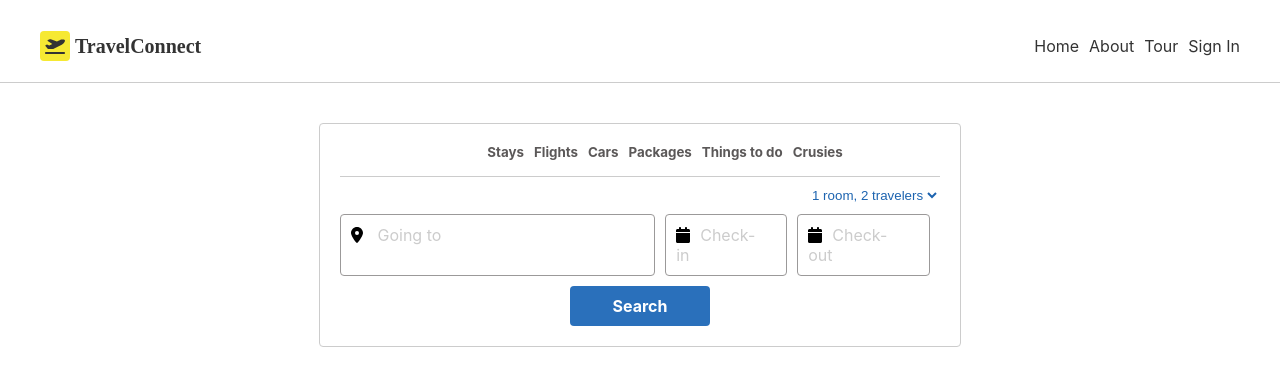
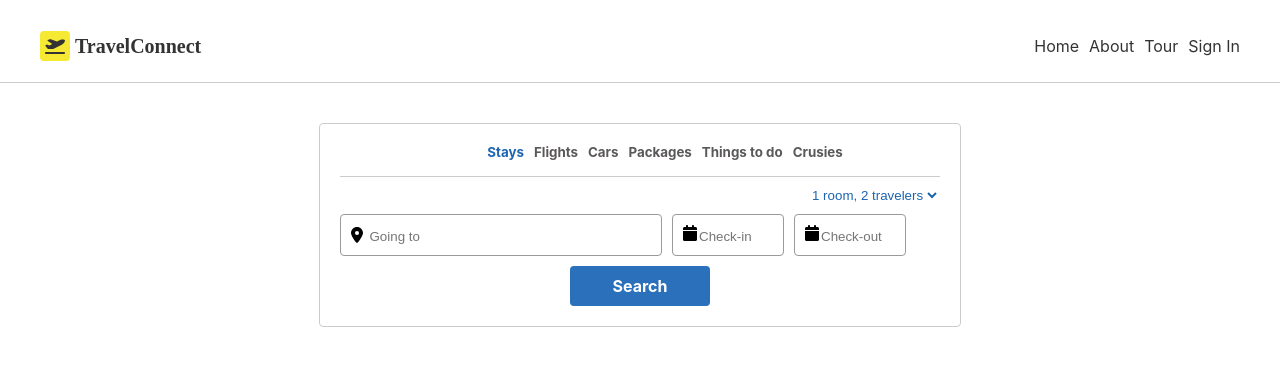
Before and after one commit to krithikaiyer99/travel-marketplace, a React (Create React App) app: page / in a window 1280 px wide. Shown: the top 386 px of the page. Built offline with nearby package versions, Linux system fonts and the light colour scheme.

Commit message:
search box complete

```diff
--- a/package.json
+++ b/package.json
@@ -11,6 +11,7 @@
     "@testing-library/react": "^13.4.0",
     "@testing-library/user-event": "^13.5.0",
     "react": "^18.2.0",
+    "react-datepicker": "^4.11.0",
     "react-dom": "^18.2.0",
     "react-router-dom": "^6.11.1",
     "react-scripts": "5.0.1",
--- a/src/Home/SearchBox.js
+++ b/src/Home/SearchBox.js
@@ -1,19 +1,51 @@
 import React, { useState } from "react";
 import { FontAwesomeIcon } from "@fortawesome/react-fontawesome";
+import DatePicker from "react-datepicker";
+import "react-datepicker/dist/react-datepicker.css";
 import { faMapMarkerAlt, faCalendar } from "@fortawesome/free-solid-svg-icons";
 
 import "./index.css";
 
 const SearchBox = () => {
-  const [selectedItem, setSelectedItem] = useState(null);
+  const [selectedItem, setSelectedItem] = useState("Stays");
   const [numTravelers, setNumTravelers] = useState(1);
+  const [showLocations, setShowLocations] = useState(false);
+  const [searchQuery, setSearchQuery] = useState("");
+  const [checkInDate, setCheckInDate] = useState(null);
+  const [checkOutDate, setCheckOutDate] = useState(null);
+  const [suggestions, setSuggestions] = useState([
+    "New York, NY",
+    "Seattle, WA",
+    "Boston, MA",
+  ]);
 
   const handleItemClick = (item) => {
     setSelectedItem(item);
+    setSearchQuery(item);
   };
 
   const handleNumTravelersChange = (event) => {
     setNumTravelers(event.target.value);
+  };
+  const handleLocationClick = () => {
+    setShowLocations(!showLocations);
+  };
+
+  const handleSearchChange = (event) => {
+    const query = event.target.value;
+    setSearchQuery(query);
+
+    // Perform search logic here to fetch suggestions based on the query
+    const fetchedSuggestions = []; // Replace with your own search logic
+    setSuggestions(fetchedSuggestions);
+  };
+
+  const handleCheckInDateChange = (date) => {
+    setCheckInDate(date);
+  };
+
+  const handleCheckOutDateChange = (date) => {
+    setCheckOutDate(date);
   };
 
   return (
@@ -74,22 +106,48 @@ const SearchBox = () => {
             </select>
           </div>
           <div className="search-box-search-field">
-            <div className="search-box-where">
+            <div className="search-box-where" onClick={handleLocationClick}>
               <FontAwesomeIcon icon={faMapMarkerAlt} />{" "}
-              <span className="placeholder">Going to</span>
+              <input
+                type="text"
+                className="search-input"
+                placeholder="Going to"
+                value={searchQuery}
+                onChange={handleSearchChange}
+              />
+              {showLocations && (
+                <ul className="suggestions">
+                  {suggestions.map((item, index) => (
+                    <li key={index} onClick={() => handleItemClick(item)}>
+                      <FontAwesomeIcon icon={faMapMarkerAlt} />
+                      {" " + item}
+                    </li>
+                  ))}
+                </ul>
+              )}
             </div>
             <div className="search-box-checkinout">
               <FontAwesomeIcon icon={faCalendar} />
-              <span className="placeholder">Check-in</span>
+              <DatePicker
+                selected={checkInDate}
+                onChange={handleCheckInDateChange}
+                placeholderText="Check-in"
+                className="datepicker-input"
+              />
             </div>
             <div className="search-box-checkinout">
               <FontAwesomeIcon icon={faCalendar} />
-              <span className="placeholder">Check-out</span>
+              <DatePicker
+                selected={checkOutDate}
+                onChange={handleCheckOutDateChange}
+                placeholderText="Check-out"
+                className="datepicker-input"
+              />
             </div>
           </div>
           <div className="button-container">
             <div className="search-go-button">
-              <span >Search</span>
+              <span>Search</span>
             </div>
           </div>
         </div>
--- a/src/Home/index.css
+++ b/src/Home/index.css
@@ -112,12 +112,15 @@ a.button:hover {
     text-decoration: none;
     color: rgb(29, 100, 176);
 }
+
 .travelers-dropdown {
     display: flex;
     justify-content: flex-end;
 }
+
 .travelers-dropdown select {
     border: none;
+    outline: none;
     background-color: white;
     color: rgb(29, 100, 176);
 }
@@ -128,11 +131,14 @@ a.button:hover {
     margin-right: 10px;
     padding: 10px;
     width: 50%;
+    position: relative;
 }
+
 .placeholder {
     color: #ccc;
     padding: 10px
 }
+
 .search-box-search-field {
     margin-top: 10px;
     display: flex;
@@ -142,6 +148,8 @@ a.button:hover {
     border: 1px solid #9b9999;
     border-radius: 4px;
     padding: 10px;
+    display: flex;
+    width: 15%;
     margin-right: 10px;
 }
 
@@ -160,3 +168,40 @@ a.button:hover {
     display: flex;
     justify-content: center;
 }
+
+.search-input {
+    border: none;
+    outline: none;
+    /* Add this line */
+}
+
+.suggestions {
+    position: absolute;
+    top: 100%;
+    left: 0;
+    right: 0;
+    z-index: 999;
+    background-color: #fff;
+    border: 1px solid #ccc;
+    border-top: none;
+    border-radius: 0 0 4px 4px;
+    box-shadow: 0 2px 4px rgba(0, 0, 0, 0.1);
+    list-style: none;
+    padding: 0;
+    margin: 0;
+}
+
+.suggestions li {
+    padding: 8px 16px;
+    cursor: pointer;
+}
+
+.suggestions li:hover {
+    background-color: #f5f5f5;
+}
+
+.datepicker-input {
+    border: none;
+    outline: none;
+    width: 80%;
+}
```
Also changed, not shown: 1 other file (tests, documents, lock files or other folders).
